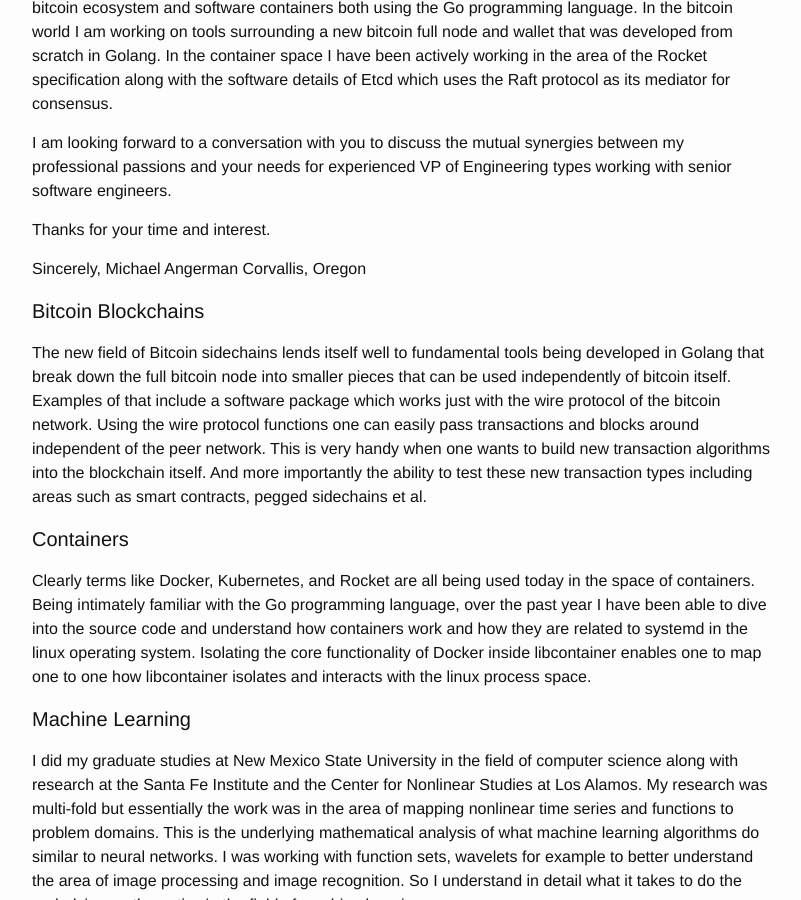
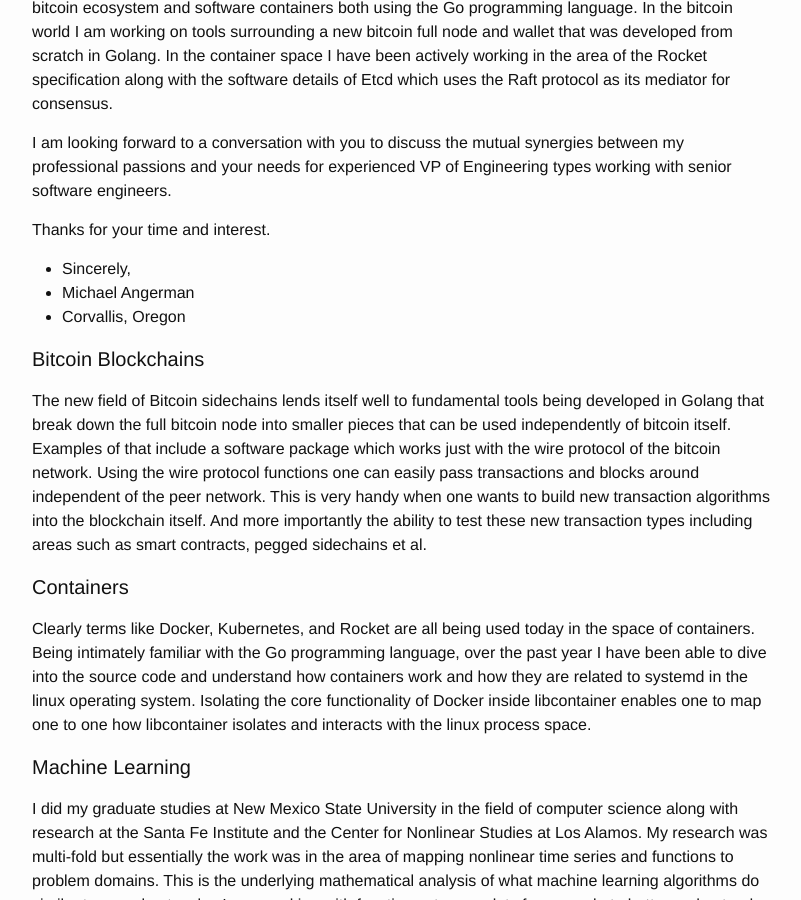
Before and after one commit to stormasm/link15, a Jekyll site: the page built from _posts/2015-06-21-mg.md, in a window 1280 px wide and 900 px high, scrolled down 549 px. Shown: the whole window, without its empty margins (238-1039 px from the left). Built offline with Jekyll 4.4.1, drawn with Linux system fonts in a browser that asks for light colours; Markdown is read by kramdown in place of the engine named in the settings.

Commit message:
update management

```diff
--- a/_posts/2015-06-21-mg.md
+++ b/_posts/2015-06-21-mg.md
@@ -16,9 +16,9 @@
 
 Thanks for your time and interest.
 
-Sincerely,
-Michael Angerman
-Corvallis, Oregon
+* Sincerely,
+* Michael Angerman
+* Corvallis, Oregon
 
 #### Bitcoin Blockchains
 
```
